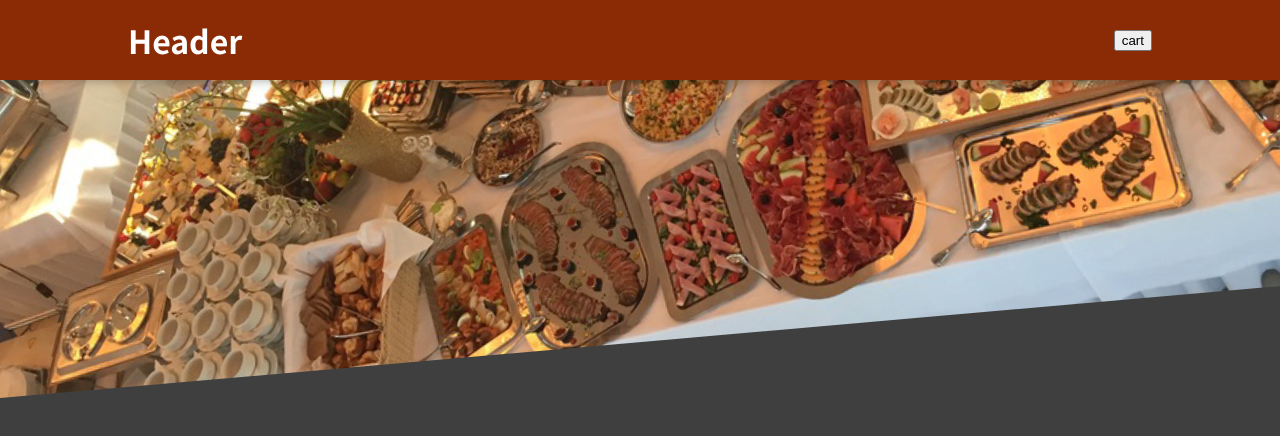
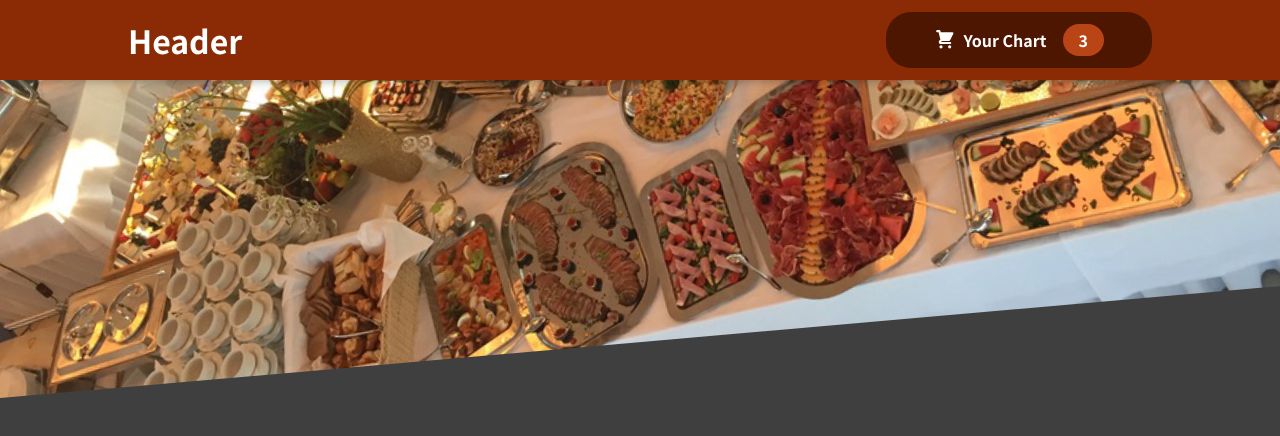
Before and after one commit to aliansyahFirdaus/100DayOfCode-food-app, a React (Create React App) app: page / in a window 1280 px wide. Shown: the top 436 px of the page. Built offline with nearby package versions, Linux system fonts and the light colour scheme.

Commit message:
create button for checkout

```diff
--- /dev/null
+++ b/src/components/Cart/CartIcon.js
@@ -0,0 +1,13 @@
+const CartIcon = () => {
+    return (
+      <svg
+        xmlns='http://www.w3.org/2000/svg'
+        viewBox='0 0 20 20'
+        fill='currentColor'
+      >
+        <path d='M3 1a1 1 0 000 2h1.22l.305 1.222a.997.997 0 00.01.042l1.358 5.43-.893.892C3.74 11.846 4.632 14 6.414 14H15a1 1 0 000-2H6.414l1-1H14a1 1 0 00.894-.553l3-6A1 1 0 0017 3H6.28l-.31-1.243A1 1 0 005 1H3zM16 16.5a1.5 1.5 0 11-3 0 1.5 1.5 0 013 0zM6.5 18a1.5 1.5 0 100-3 1.5 1.5 0 000 3z' />
+      </svg>
+    );
+  };
+
+  export default CartIcon;
--- a/src/components/Layout/Header.js
+++ b/src/components/Layout/Header.js
@@ -1,13 +1,14 @@
 import React, { Fragment } from "react";
 import styles from "./Header.module.css";
 import heroImg from "../../assets/meals.jpg";
+import HeaderCheckoutButton from "./HeaderCheckoutButton";
 
 export default function Header() {
   return (
     <Fragment>
       <header className={styles.header}>
         <h1>Header</h1>
-        <button>cart</button>
+        <HeaderCheckoutButton />
       </header>
       <div className={styles["main-image"]}>
         <img src={heroImg} />
--- /dev/null
+++ b/src/components/Layout/HeaderCheckoutButton.js
@@ -0,0 +1,15 @@
+import React from "react";
+import CartIcon from "../Cart/CartIcon";
+import styles from "./HeaderCheckoutButton.module.css";
+
+export default function HeaderCheckoutButton() {
+  return (
+    <button className={styles.button}>
+      <span className={styles.icon}>
+        <CartIcon />
+      </span>
+      <span>Your Chart</span>
+      <span className={styles.badge}>3</span>
+    </button>
+  );
+}
--- /dev/null
+++ b/src/components/Layout/HeaderCheckoutButton.module.css
@@ -0,0 +1,59 @@
+.button {
+    cursor: pointer;
+    font: inherit;
+    border: none;
+    background-color: #4d1601;
+    color: white;
+    padding: 0.75rem 3rem;
+    display: flex;
+    justify-content: space-around;
+    align-items: center;
+    border-radius: 25px;
+    font-weight: bold;
+  }
+
+  .button:hover,
+  .button:active {
+    background-color: #2c0d00;
+  }
+
+  .icon {
+    width: 1.35rem;
+    height: 1.35rem;
+    margin-right: 0.5rem;
+  }
+
+  .badge {
+    background-color: #b94517;
+    padding: 0.25rem 1rem;
+    border-radius: 25px;
+    margin-left: 1rem;
+    font-weight: bold;
+  }
+
+  .button:hover .badge,
+  .button:active .badge {
+    background-color: #92320c;
+  }
+
+  .bump {
+    animation: bump 300ms ease-out;
+  }
+
+  @keyframes bump {
+    0% {
+      transform: scale(1);
+    }
+    10% {
+      transform: scale(0.9);
+    }
+    30% {
+      transform: scale(1.1);
+    }
+    50% {
+      transform: scale(1.15);
+    }
+    100% {
+      transform: scale(1);
+    }
+  }
```
